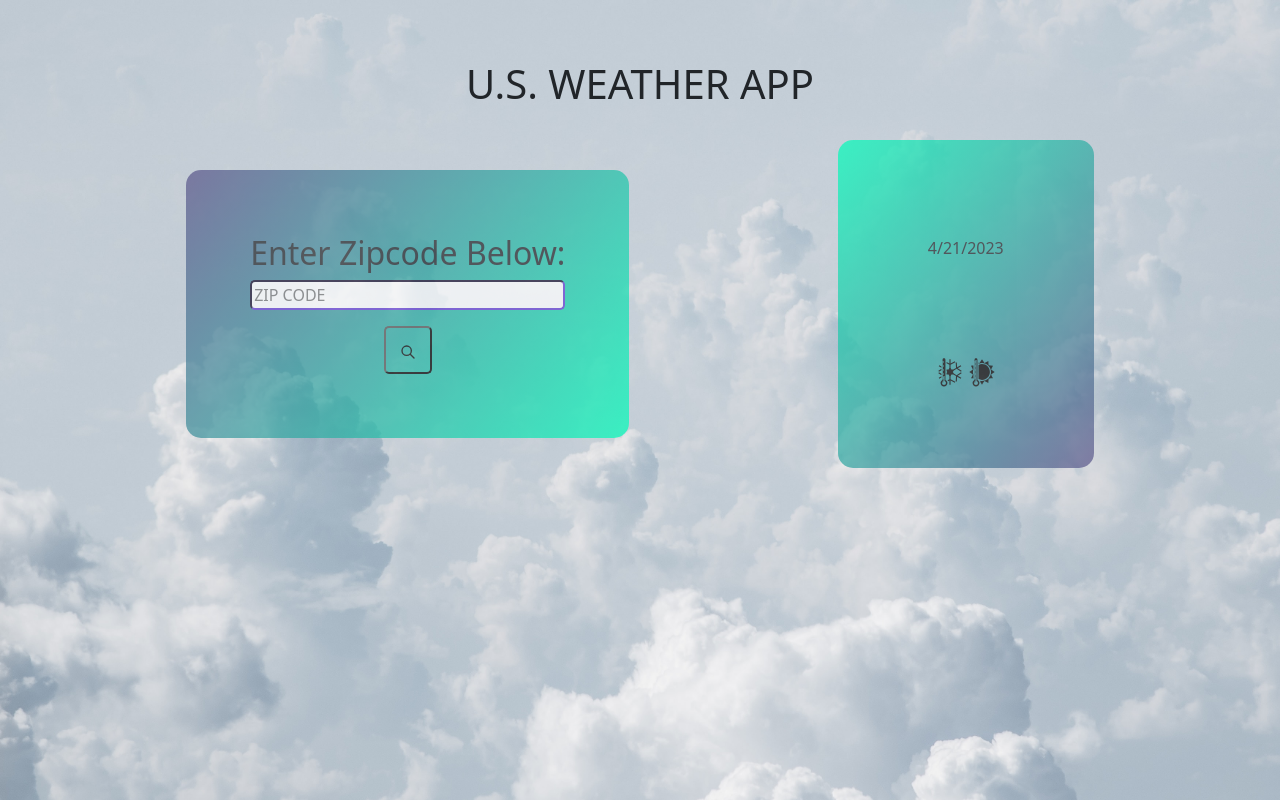
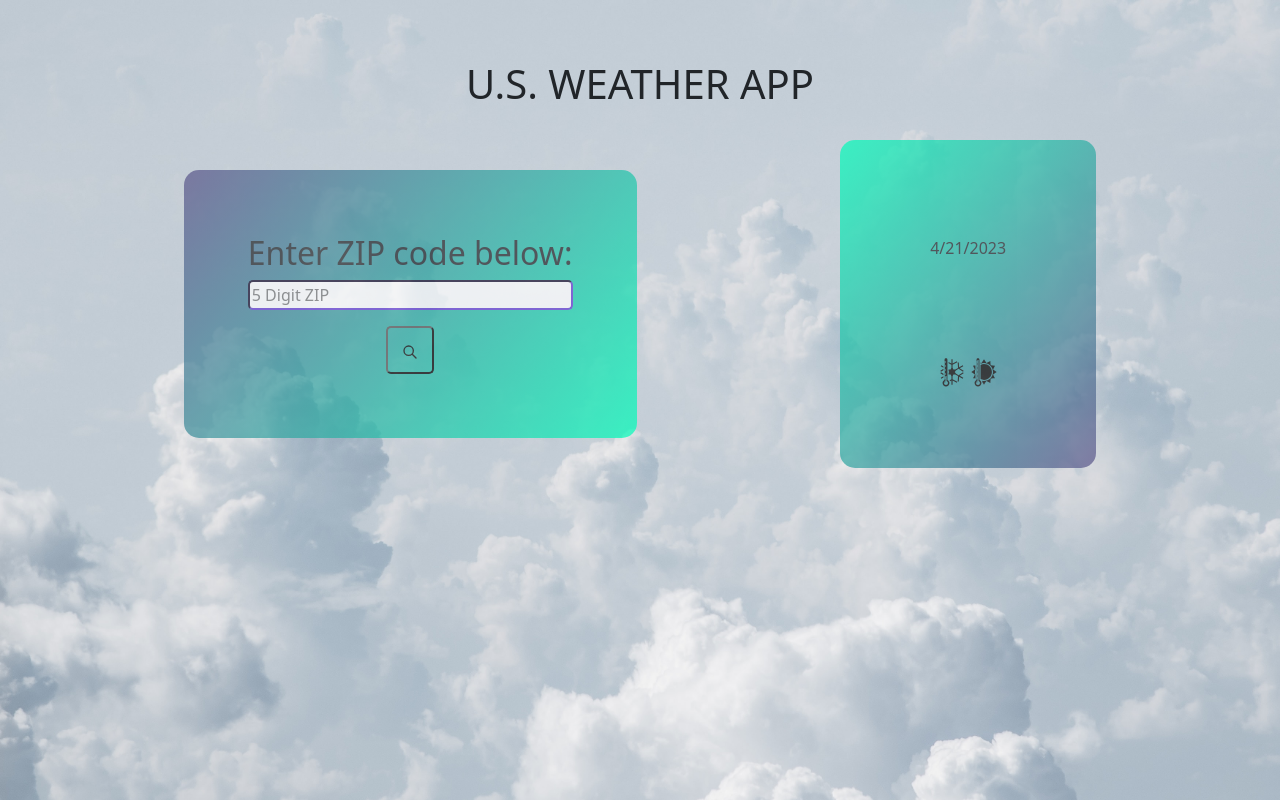
Before and after one commit to eskoceja/weather-api, a plain HTML site: page index.html in a window 1280 px wide. Drawn offline with nearby package versions, Linux system fonts and the light colour scheme.

Commit message:
updating zipcode to ZIP code

```diff
--- a/index.html
+++ b/index.html
@@ -25,11 +25,11 @@
     <div class="container">
 
     <div id="searchSection" class="child-container">
-      <h2>Enter Zipcode Below:</h2>
+      <h2>Enter ZIP code below:</h2>
       <!-- zipcode input section -->
       <input
         type="text"
-        placeholder="ZIP CODE"
+        placeholder="5 Digit ZIP"
         minlength="5"
         maxlength="5"
         class="inputField"
```
